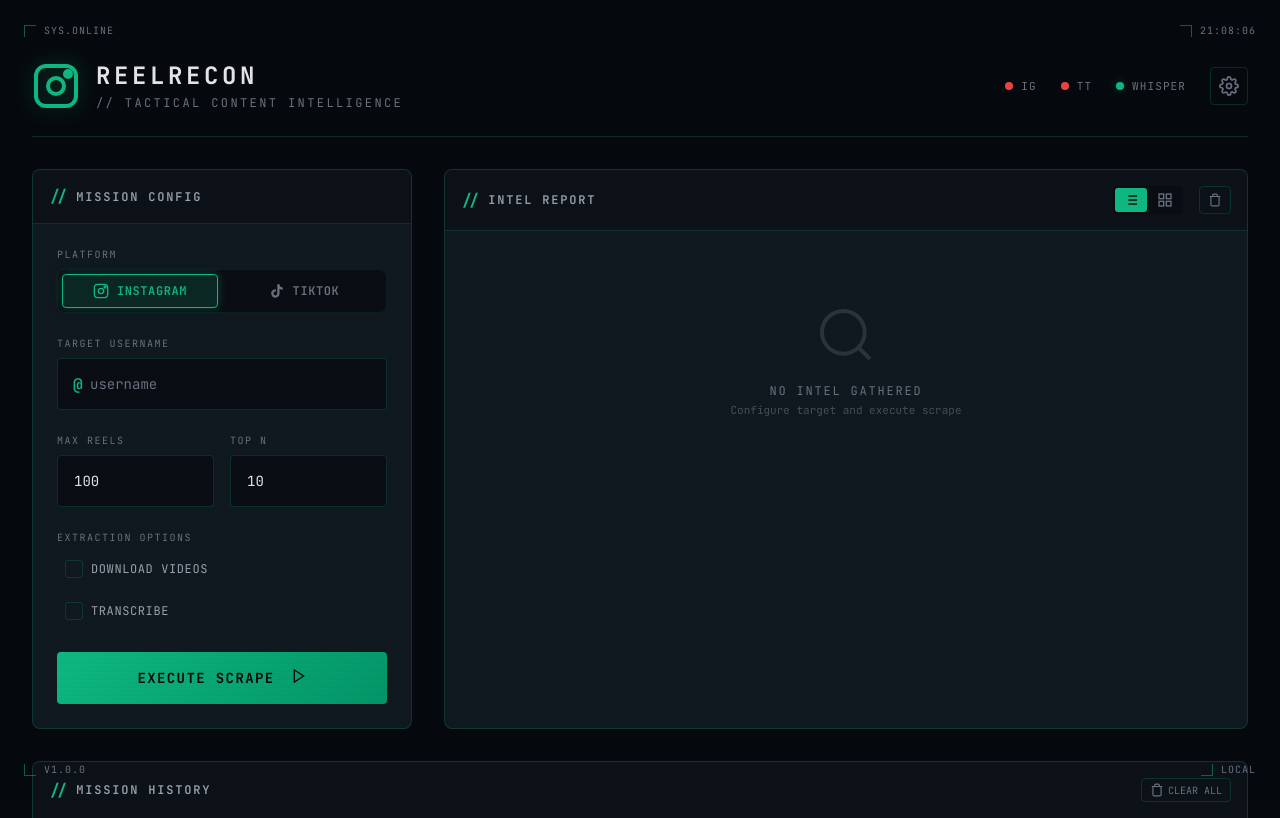
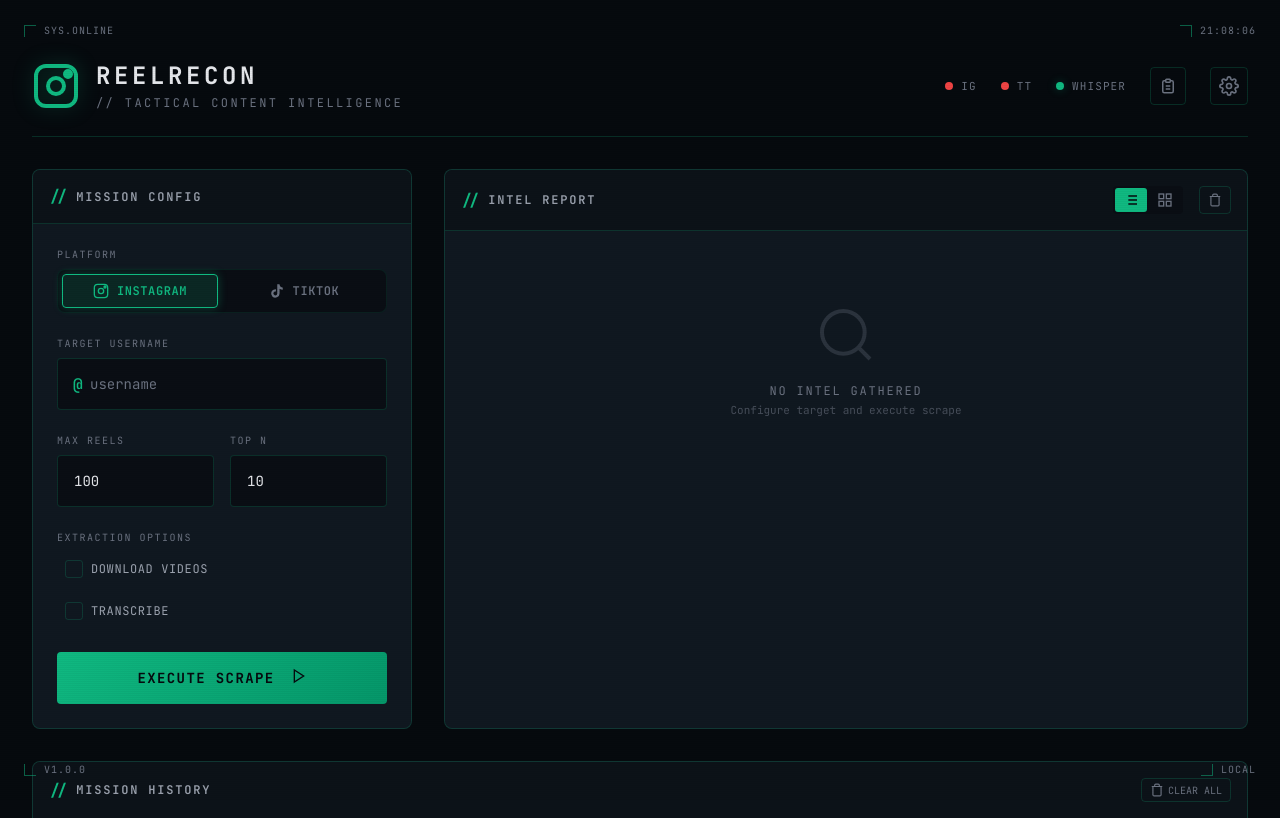
Before and after one commit to ChristopherKahler/ReelRecon, a Flask app: page / in a window 1280 px wide. Shown: the top 818 px of the page. Run offline with Flask 2, Linux system fonts and the light colour scheme; data that the repository does not hold is empty; parts of the project's set-up code (start-up, migrations or seed data) failed here and were passed over; some libraries are stand-ins or nearby versions.

Commit message:
feat(skeleton-ripper): add page route and navigation link
Integration with main ReelRecon app:
- Add /skeleton-ripper page route
- Add navigation button in header (clipboard icon)
- Add nav-btn CSS styles matching tactical theme

🤖 Generated with [Claude Code](https://claude.com/claude-code)

Co-Authored-By: Claude Opus 4.5 <noreply@anthropic.com>

```diff
--- a/app.py
+++ b/app.py
@@ -335,6 +335,12 @@ def index():
                          cookies_exist=cookies_exist,
                          tiktok_cookies_exist=tiktok_cookies_exist,
                          whisper_available=WHISPER_AVAILABLE)
+
+
+@app.route('/skeleton-ripper')
+def skeleton_ripper_page():
+    """Skeleton Ripper analysis page"""
+    return render_template('skeleton_ripper.html')
 
 
 @app.route('/api/scrape', methods=['POST'])
--- a/static/css/tactical.css
+++ b/static/css/tactical.css
@@ -972,6 +972,27 @@ select.form-input {
     height: 20px;
 }
 
+/* Navigation Button */
+.nav-btn {
+    background: transparent;
+    border: 1px solid var(--color-border);
+    color: var(--color-text-muted);
+    padding: var(--space-sm);
+    border-radius: var(--radius-sm);
+    cursor: pointer;
+    transition: all 0.2s;
+    display: flex;
+    align-items: center;
+    justify-content: center;
+    text-decoration: none;
+}
+
+.nav-btn:hover {
+    border-color: var(--color-accent-primary);
+    color: var(--color-accent-primary);
+    background: rgba(0, 255, 136, 0.05);
+}
+
 /* Settings Modal */
 .settings-modal {
     max-width: 500px;
--- a/templates/index.html
+++ b/templates/index.html
@@ -62,6 +62,13 @@
                         <span class="status-dot"></span>
                         <span class="status-text">WHISPER</span>
                     </div>
+                    <a href="/skeleton-ripper" class="nav-btn" title="Skeleton Ripper - Multi-Creator Analysis">
+                        <svg viewBox="0 0 24 24" fill="none" stroke="currentColor" stroke-width="2" width="18" height="18">
+                            <path d="M9 5H7a2 2 0 00-2 2v12a2 2 0 002 2h10a2 2 0 002-2V7a2 2 0 00-2-2h-2"/>
+                            <rect x="9" y="3" width="6" height="4" rx="1"/>
+                            <path d="M9 12h6M9 16h6"/>
+                        </svg>
+                    </a>
                     <button class="settings-btn" id="openSettingsBtn" title="AI Settings">
                         <svg viewBox="0 0 24 24" fill="none" stroke="currentColor" stroke-width="2">
                             <circle cx="12" cy="12" r="3"/>
```
